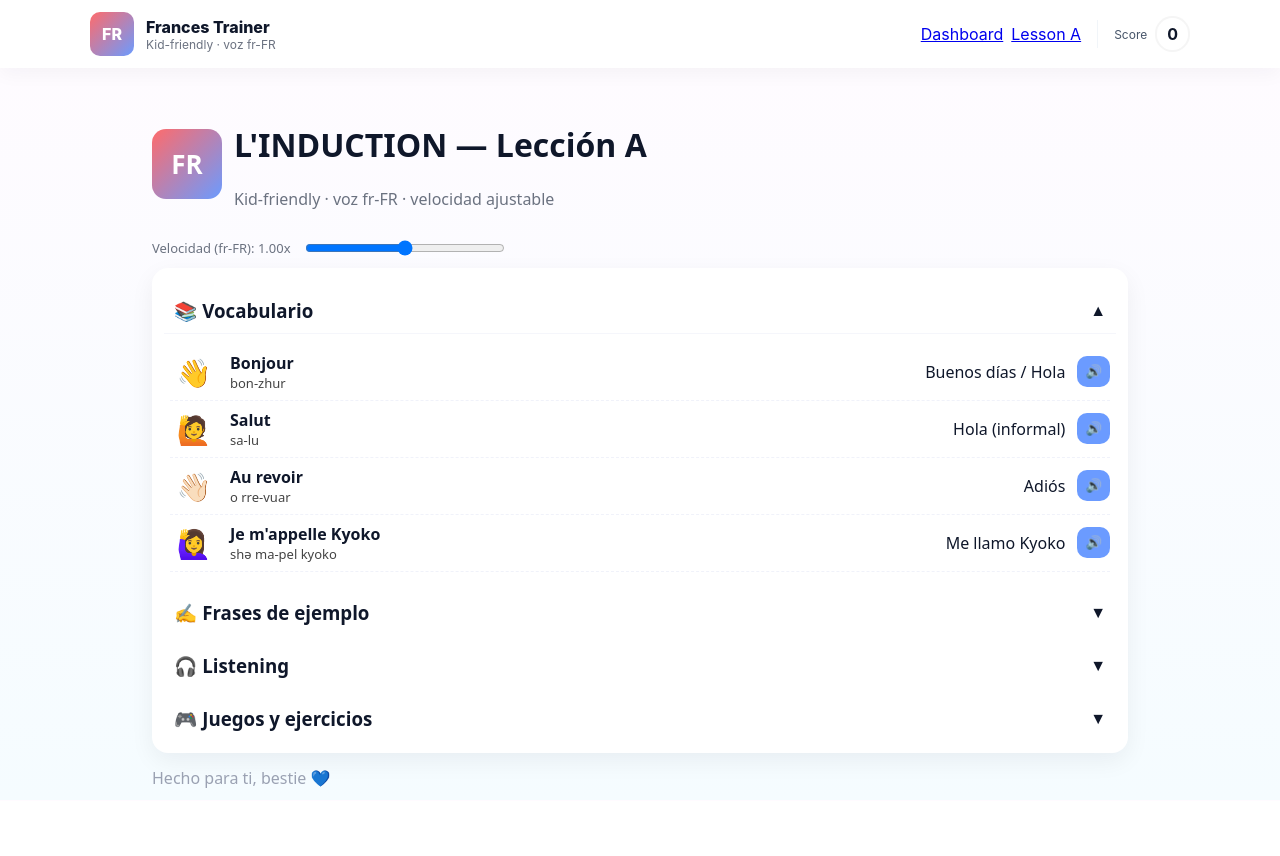
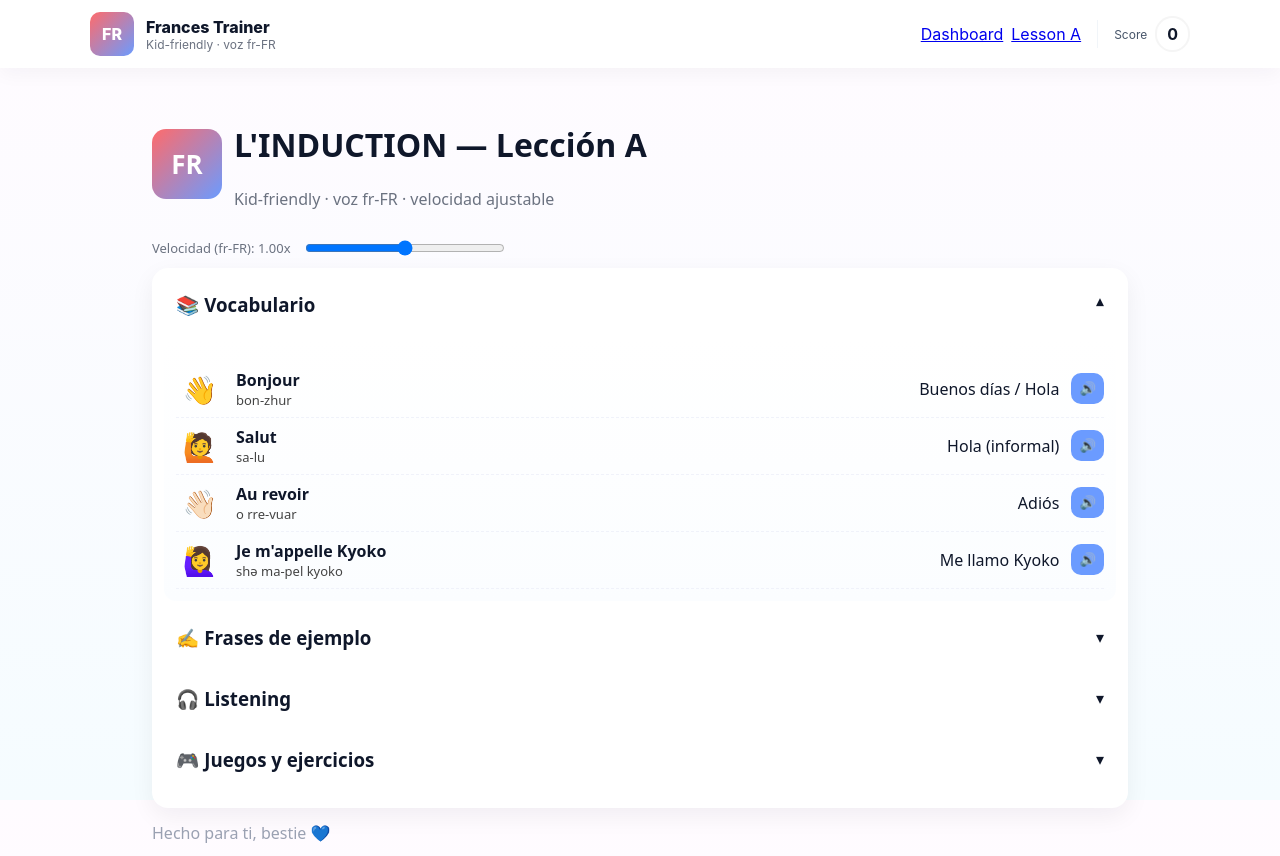
Before and after one commit to jarnidelgado/frances, a Next.js app: page / in a window 1280 px wide. Before the commit the page ends 801 px from the top, so only its background shows below. Built offline with nearby package versions, Linux system fonts and the light colour scheme.

Commit message:
Update Accordion.js

```diff
--- a/components/Accordion.js
+++ b/components/Accordion.js
@@ -1,21 +1,28 @@
 // components/Accordion.js
-import React from "react";
+import React, { useRef, useEffect, useState } from "react";
 import styles from "../styles/Home.module.css";
 
-export default function Accordion({ title, open = false, onToggle, children }) {
+export default function Accordion({ title, open=false, onToggle, children }) {
+  const ref = useRef();
+  const [height, setHeight] = useState(0);
+  useEffect(()=> {
+    if(!ref.current) return;
+    setHeight(open ? ref.current.scrollHeight : 0);
+  },[open, children]);
+
   return (
-    <div>
+    <div style={{marginBottom:12}}>
+      <div className="accHead" onClick={onToggle} role="button" tabIndex={0}>
+        <h3 style={{margin:0}}>{title}</h3>
+        <div style={{transform: open ? "rotate(180deg)" : "rotate(0deg)", transition:"transform .18s"}}>▾</div>
+      </div>
       <div
-        role="button"
-        tabIndex={0}
-        className={styles.accHead}
-        onClick={onToggle}
-        onKeyPress={(e) => { if (e.key === "Enter") onToggle(); }}
+        className={`accBody ${open ? "open" : ""}`}
+        style={{height: height ? `${height}px` : "0px", transition:"height 320ms cubic-bezier(.2,.9,.2,1)", overflow:"hidden"}}
+        ref={ref}
       >
-        <h3 style={{ margin: 0 }}>{title}</h3>
-        <div className={styles.chev}>{open ? "▲" : "▼"}</div>
+        <div style={{paddingTop: open ? 12 : 0}}>{children}</div>
       </div>
-      {open && <div className={styles.accBody}>{children}</div>}
     </div>
   );
 }
```
